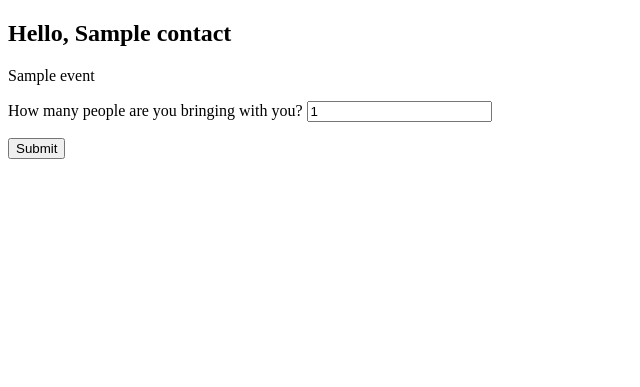
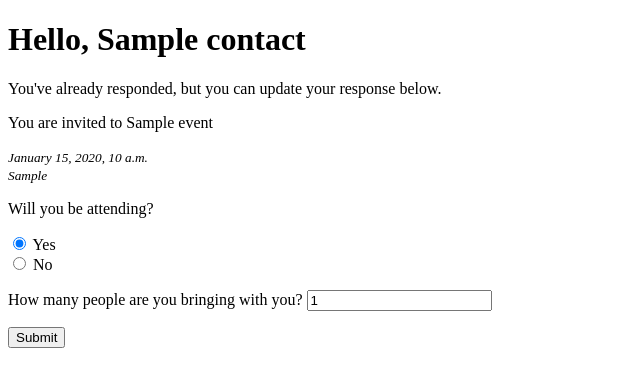
Before and after one commit to jgwillard/willdorff_us, a Django app: page /events/rsvp/00000000-0000-0000-0000-000000000001/ in a window 1280 px wide. Shown: the top 387 px of the page, without its empty margins (0-640 px from the left). Run offline with Django 4.2, Linux system fonts and the light colour scheme; tables that the repository leaves empty hold one stand-in row (values such as "Sample post").

Commit message:
update form to use radio button, refine template

```diff
--- a/core/templates/core/base.html
+++ b/core/templates/core/base.html
@@ -8,9 +8,7 @@
     <title>{% block title %}willdorff.us{% endblock %}</title>
   </head>
   <body>
-    <section>
     {% block content %}
-    </section>
     <h1>Welcome</h1>
     {% endblock %}
   </body>
--- a/events/forms.py
+++ b/events/forms.py
@@ -1,4 +1,4 @@
-from django.forms import ModelForm
+from django.forms import BooleanField, ModelForm, RadioSelect
 
 from .models import Invitation
 
@@ -6,8 +6,17 @@ from .models import Invitation
 class InvitationForm(ModelForm):
     class Meta:
         model = Invitation
-        fields = ["is_confirmed", "num_guests"]
+        fields = ["is_attending", "num_guests"]
         labels = {
-            "is_confirmed": "Will you be attending?",
             "num_guests": "How many people are you bringing with you?",
         }
+
+    is_attending = BooleanField(
+        widget=RadioSelect(choices=((True, "Yes"), (False, "No"))),
+        label="Will you be attending?",
+        required=False,
+    )
+
+    def __init__(self, *args, **kwargs):
+        super(InvitationForm, self).__init__(*args, **kwargs)
+        self.initial["is_attending"] = True
--- a/events/templates/events/rsvp.html
+++ b/events/templates/events/rsvp.html
@@ -4,10 +4,18 @@
 
 {% block content %}
 <h1>Hello, {{ invitation.invitee.name }}</h1>
-<p>{{ invitation.event.name }}</p>
+{% if has_visited %}
+<p class="notice">You've already responded, but you can update your response below.</p>
+{% endif %}
+<p>You are invited to {{ invitation.event.name }}</p>
+<address>
+  <p>
+    <small>{{ invitation.event.start_time|date:"F j, Y, P" }}<br>{{ invitation.event.location }}</small>
+  </p>
+</address>
 <form method="post" action="{% url 'rsvp' invitation.unique_id %}">
-  {% csrf_token %} {{ form.as_p }}
-
+  {% csrf_token %}
+  {{ form.as_p }}
   <button type="submit">Submit</button>
 </form>
 {% endblock %}
```
